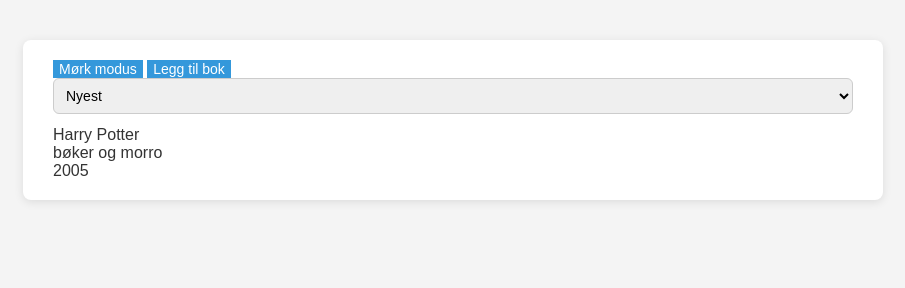
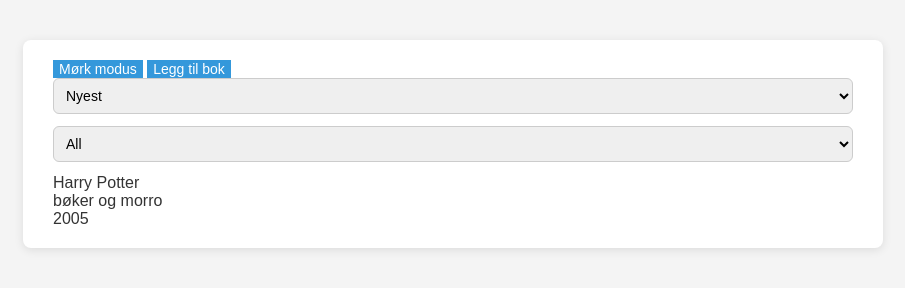
Before and after one commit to RAWWWWR-GANG/bibliotekting, a plain HTML site: page index.html in a window 1280 px wide. Shown: the whole page, without its empty margins (187-1092 px from the left). Drawn offline with Linux system fonts and the light colour scheme.

Commit message:
Lesestatus filter er lag (adda en all status, og adda litt til getBooks()

```diff
--- a/script/Views/homeview.js
+++ b/script/Views/homeview.js
@@ -1,13 +1,14 @@
 function getBooks(){
-    let html = ""
+    let html = "";
     for (let i = 0; i < model.data.books.length; i++){
-    html += /*HTML*/ `<div id="${i}" onclick="updateOverView(${i})">
+    const book = model.data.books[i];
+    html += /*HTML*/ `<div id="book${i}" class="book-item" data-status="${book.readingStatusId}" onclick="updateOverView(${i})">
         <div>${model.data.books[i].title}</div>
         <div>${model.data.books[i].publisher}</div>
         <div>${model.data.books[i].publisherYear}</div>
     </div>
     `
 
-    }
+    };
     return html;
 }
--- a/script/model.js
+++ b/script/model.js
@@ -10,7 +10,7 @@ const model = {
     viewState:{
         home: {
             filterByRelease: 0, // nyest, eldst
-            filterReadingStatus: "all", // read reading unread
+            filterReadingStatus: 3, // read reading unread all
             searchbar: "",
 
         },
@@ -55,9 +55,10 @@ const model = {
         ],
 
         readingstatus:[
-            {id: 0, status: "unread"},
-            {id:1, status: "read"},
-            {id:2, status: "reading"}
+            {id: 0, status: "Unread"},
+            {id:1, status: "Read"},
+            {id:2, status: "Reading"},
+            {id:3, status: "All"}
         ],
 
         admin:{
@@ -68,7 +69,7 @@ const model = {
         books: [
             {
             title: "Fifty shades of Grey",
-            id: 1,
+            id: "book1",
             publisher: "bøker og morro",
             language: "norsk",
             pages: "500",
@@ -77,12 +78,12 @@ const model = {
             img: "pictures/Arts_50-Shades-of-grey1.png",
             rating: "5",
             details: "Veldig kul og morsom bok",
-            readingStatus: "read"
+            readingStatus: "unread"
             },
 
             {
             title: "Harry Potter",
-            id: 2,
+            id: "book2",
             publisher: "bøker og morro",
             language: "english",
             pages: "200",
--- a/script/style.css
+++ b/script/style.css
@@ -154,3 +154,7 @@ label {
 .dark-mode .book-item {
   border-bottom: 1px solid #555;
 }
+
+.hidden {
+  display: none;
+}
--- a/script/view.js
+++ b/script/view.js
@@ -25,6 +25,17 @@ function updateViewHome(){
         </option>`).join('')}
     </select>
   `;
+  // dropdown for lesestatus filter
+  const rStatus = model.viewState.home.filterReadingStatus
+  const rStatusL = model.data.readingstatus
+  const readingFilter = `
+    <select onchange="model.viewState.home.filterReadingStatus = Number(this.value); filterByReadingStatus();">
+      ${rStatusL.map(s => `
+        <option value="${s.id}" ${s.id == rStatus ? 'selected' : ''}>
+          ${s.status}
+        </option>`).join('')}
+    </select>
+  `;
 
 
     document.getElementById('app').innerHTML = /*HTML*/ `
@@ -33,12 +44,14 @@ function updateViewHome(){
     </button>
     <button onclick="goToPage('registerBook')">Legg til bok</button>
     ${dateFilter}
+    ${readingFilter}
     <div id="Books">
     ${getBooks()}
 
     </div>
     `;
     sortDates();
+    filterByReadingStatus();
 
 }
 
@@ -57,6 +70,25 @@ function sortDates(){
   console.log(books, dates);
   document.getElementById('Books').innerHTML = getBooks();
 
+}
+// gjør om nummer verdier til states
+const readingStatusMap = {unread: 0, read: 1, reading: 2, all: 3};
+model.data.books.forEach(book => {
+  book.readingStatusId = readingStatusMap[book.readingStatus];
+});
+
+//filter for å hide bøker basert på lese status
+function filterByReadingStatus(){
+  const status = model.viewState.home.filterReadingStatus
+  const bookDivs = document.querySelectorAll('#Books .book-item');
+  if (status == 3){
+    div.classList.remove('hidden')
+  }
+
+  bookDivs.forEach(div => {
+    div.classList.toggle('hidden', Number(div.dataset.status) !== status);
+  });
+  console.log(status)
 }
 
 
```
